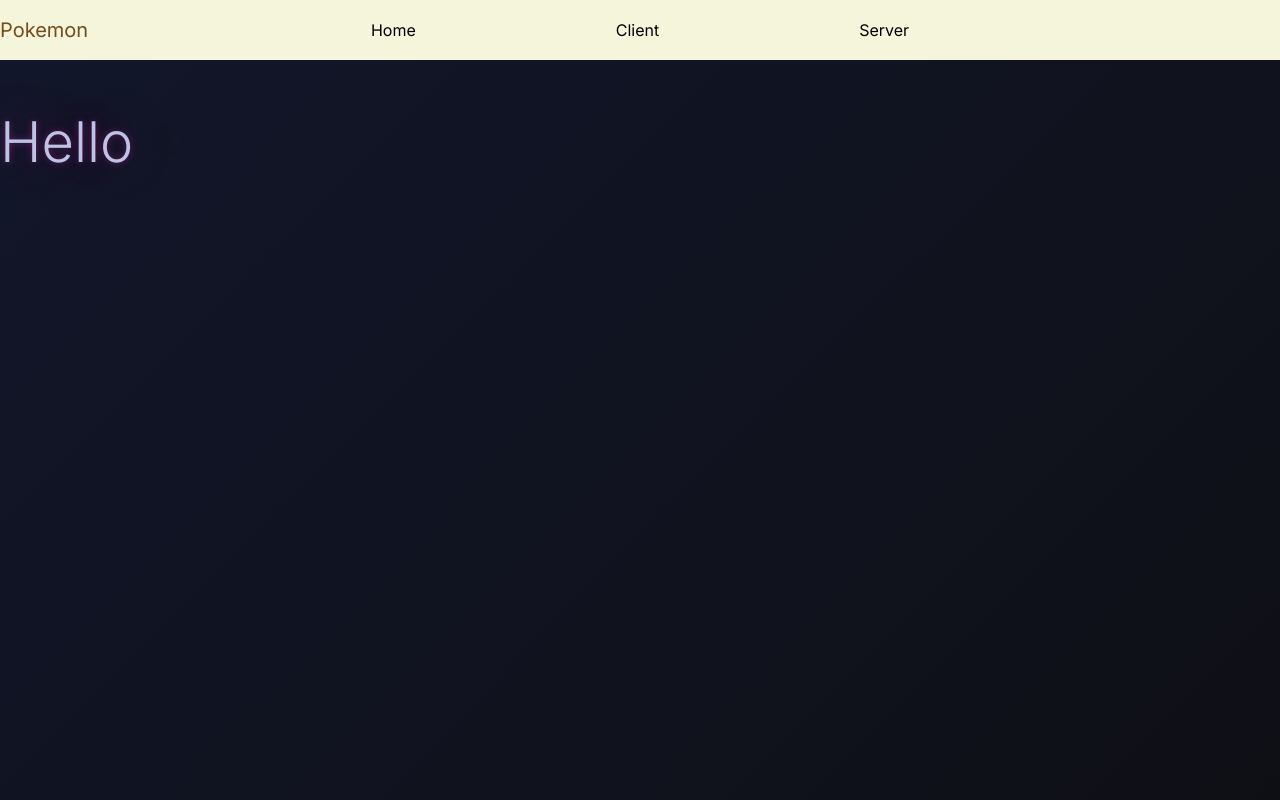
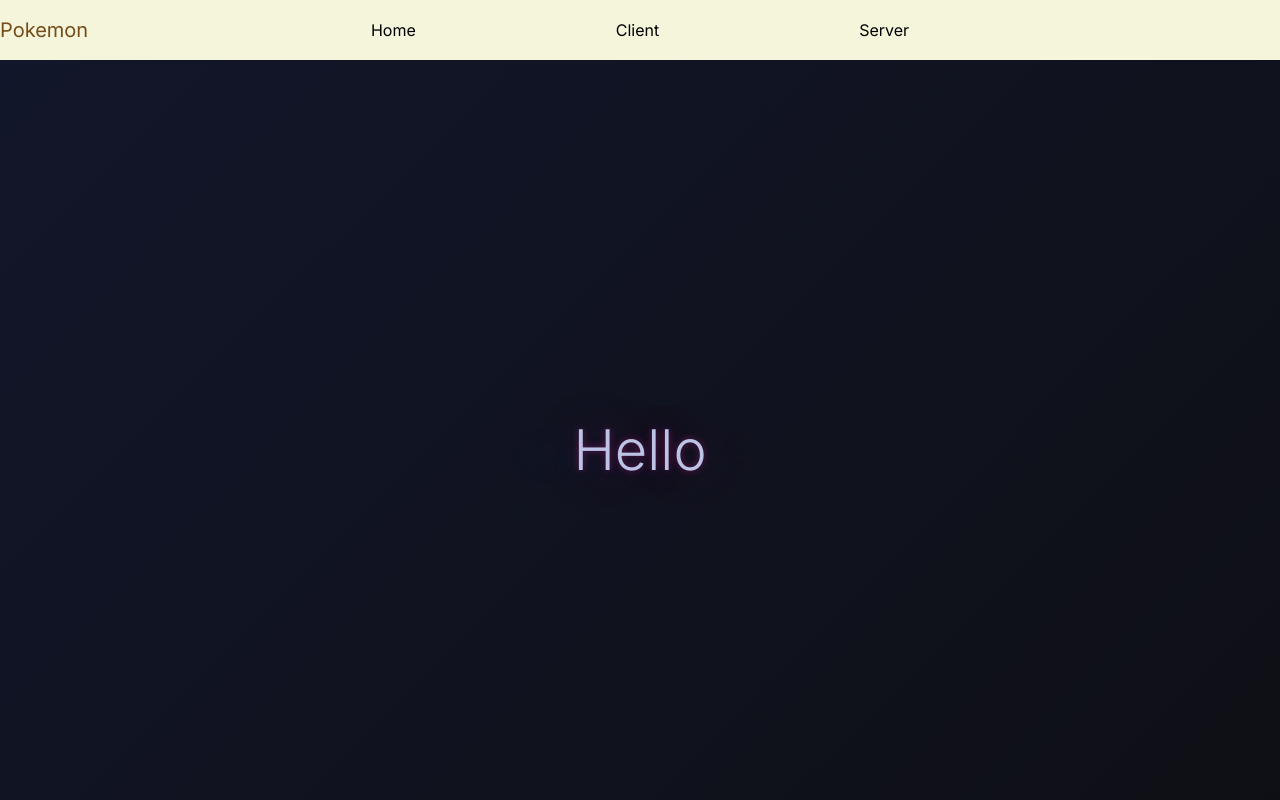
Before and after one commit to mampiononavoahary/pokemon-std, a Next.js app: page / in a window 1280 px wide. Built offline with nearby package versions, Linux system fonts and the light colour scheme.

Commit message:
style: change style in details

```diff
--- a/app/client/[id]/page.tsx
+++ b/app/client/[id]/page.tsx
@@ -30,9 +30,9 @@ export default function ClientPokemonDetails({ params }: { params: { id: number
   }
 
   return (
-    <div>
-      <h1>Pokemon Details</h1>
-      <div className='container'>
+    <div className='container'>
+      <h1 className='h1'>Pokemon Details</h1>
+      <div>
       <div className='details'>
           <img src={`https://raw.githubusercontent.com/PokeAPI/sprites/master/sprites/pokemon/other/official-artwork/${id}.png`} alt={pokemonData.name} />
           <p>Name: {pokemonData.name}</p>
--- a/app/home.css
+++ b/app/home.css
@@ -137,8 +137,15 @@ li{
     font-weight: 300;
     animation: lights 5s 750ms linear infinite;
   }
+  .first{
+    display: block;
+    margin: auto;
+  }
   .details{
     width: 500px;
     height: 700px;
     background-color: azure;
+    position: fixed;
+    margin-left: 37%;
+    margin-top: 100px;
   }
--- a/app/page.tsx
+++ b/app/page.tsx
@@ -4,7 +4,7 @@ import './home.css'
 
 export default function Home() {
   return (
-       <div>
+       <div className="first">
          <h2>Hello</h2>
        </div>
   );
```
